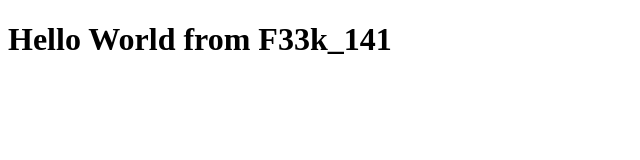
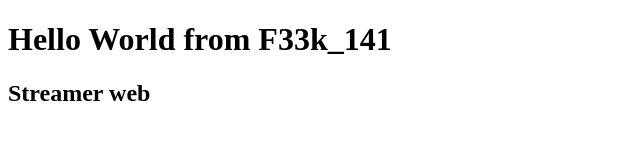
Before and after one commit to cernyfilip/cernyfilip.github.io, a plain HTML site: page index.html in a window 1280 px wide. Shown: the whole page, without its empty margins (0-640 px from the left). Drawn offline with Linux system fonts and the light colour scheme.

Commit message:
second section

```diff
--- a/index.html
+++ b/index.html
@@ -8,5 +8,6 @@
 </head>
 <body>
     <h1>Hello World from F33k_141</h1>
+    <h2>Streamer web</h2>
 </body>
 </html>
```
